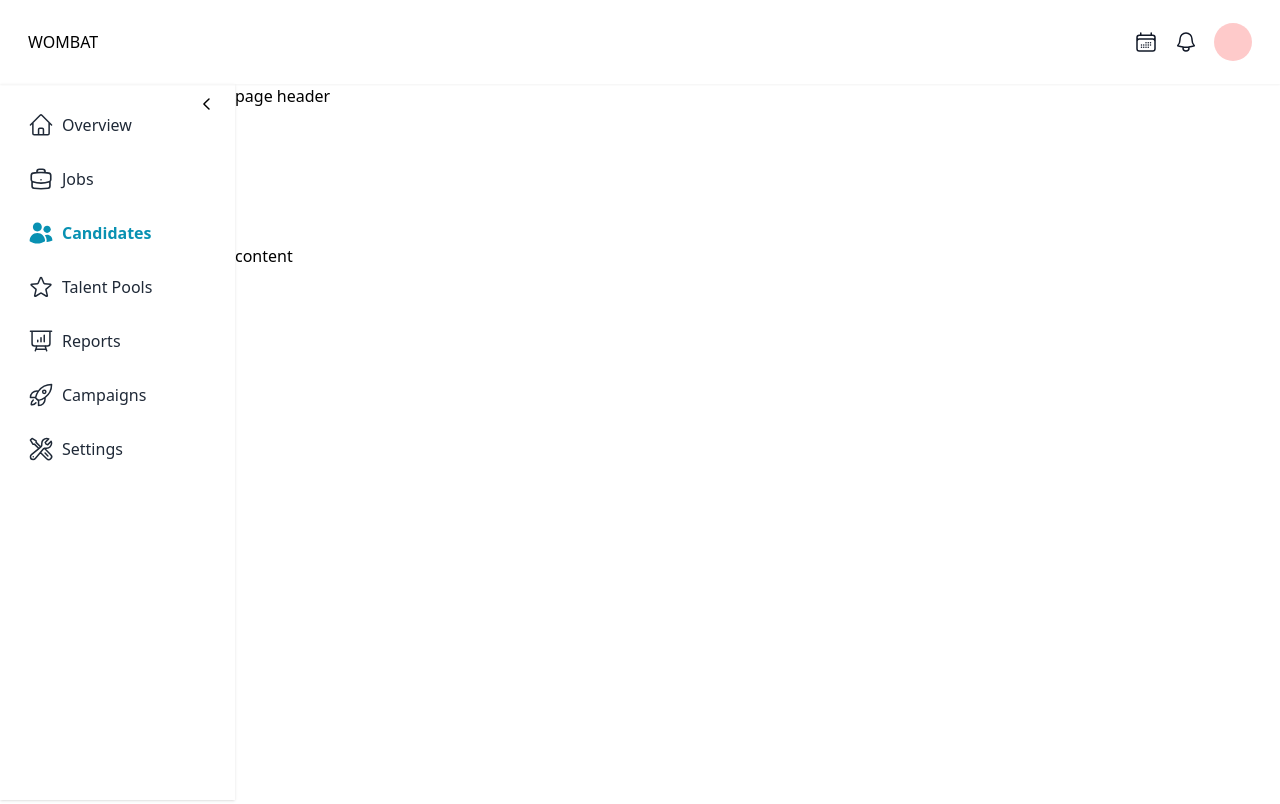
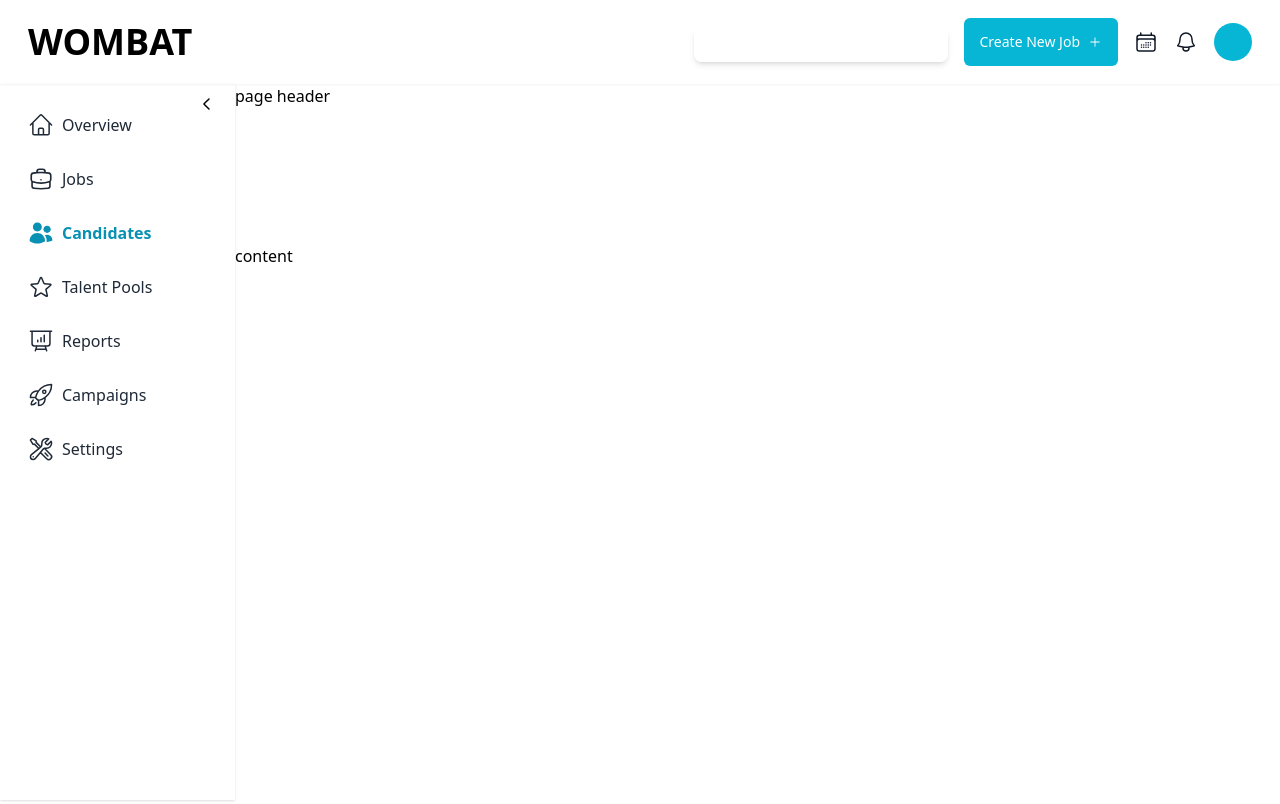
Before and after one commit to gokerlek/wombat, a React (Vite) app: page /candidates in a window 1280 px wide. Built offline with nearby package versions, Linux system fonts and the light colour scheme.

Commit message:
sidebar upgrade

```diff
--- a/src/components/Text.jsx
+++ b/src/components/Text.jsx
@@ -1,21 +1,24 @@
 import { useTranslation } from "react-i18next";
 import ReactMarkdown from "react-markdown";
+import useReplacedText from "../hooks/useReplacedText.jsx";
 
-const Text = ({ children, noTranslate, markdown, className, onClick }) => {
+const Text = ({ children, noTranslate, markdown, className, onClick,searchTerms, changeTerms }) => {
   const { t } = useTranslation();
 
+
   const text = noTranslate ? children : t(children);
+  const replacedText = useReplacedText(text, searchTerms, changeTerms);
 
   if (markdown) {
     return (
       <ReactMarkdown className={className} onClick={onClick}>
-        {text}
+        {replacedText}
       </ReactMarkdown>
     );
   } else {
     return (
       <div className={className} onClick={onClick}>
-        {text}
+        {replacedText}
       </div>
     );
   }
--- a/src/components/buttons/Button.jsx
+++ b/src/components/buttons/Button.jsx
@@ -34,53 +34,10 @@ const Button = ({
   };
 
   const containerClassName = {
-    white: clsx(
-      "flex items-center justify-center bg-white rounded-md p-2 border-card border",
-      " text-primary font-medium cursor-pointer text-center text-sm",
-      "hover:bg-pGray-100 w-fit min-w-[100px]",
-      disabledClassName
-    ),
-
-    "white-border": clsx(
-      "flex items-center justify-center hover:bg-white rounded p-1 border-card border gap-2",
-      " text-white hover:text-pGray-900  cursor-pointer text-center text-sm",
-      " w-fit min-w-[100px]",
-      disabledClassName
-    ),
-
-    "black-border": clsx(
-      "flex items-center justify-center bg-white rounded p-1 border-gray-400 border gap-2",
-      "text-pGray-900  cursor-pointer text-center text-sm",
-      " w-fit min-w-[100px] hover:bg-pGray-100",
-      disabledClassName
-    ),
-
-    black: clsx(
-      "flex items-center justify-center bg-pGray-900 rounded p-2 h-10 gap-2",
-      " text-white font-medium cursor-pointer text-center text-sm",
-      " hover:bg-pGray-700",
-      disabledClassName,
-      {
-        "w-full": !fit,
-        "w-fit": fit,
-      }
-    ),
-
-    red: clsx(
-      "flex items-center justify-start bg-pRed-700  p-2 h-10 gap-2",
-      " text-white font-medium cursor-pointer text-center text-xs",
-      " hover:bg-pRed-400",
-      disabledClassName,
-      {
-        "w-full": !fit,
-        "w-fit": fit,
-      }
-    ),
-
-    "soft red": clsx(
-      "flex items-center justify-center bg-pRed-500  p-2 h-11 gap-2 rounded-lg",
-      " text-white font-medium cursor-pointer text-center text-sm",
-      " hover:bg-pRed-400",
+    cyan: clsx(
+      "flex items-center justify-center bg-cyan-500 rounded-md px-4  gap-2 capitalize",
+      " text-white font-normal cursor-pointer text-center text-sm",
+      " hover:bg-cyan-600",
       disabledClassName,
       {
         "w-full": !fit,
@@ -91,7 +48,7 @@ const Button = ({
 
   return (
     <div
-      style={{ height: height ?? null }}
+      style={{ height: height ?? 40 }}
       className={className ?? containerClassName[purpose]}
       onClick={disabled ? null : onClick}
     >
--- a/src/components/header/index.jsx
+++ b/src/components/header/index.jsx
@@ -1,14 +1,21 @@
 import * as React from "react";
 import Icon from "../Icon.jsx";
+import { Button } from "../index.js";
+import SearchBar from "../search/index.jsx";
 
 const Header = () => {
   return (
     <div className=" h-[84px] bg-white shadow-sm px-7 flex items-center justify-between">
-      <div>WOMBAT</div>
-      <div className="flex items-center gap-4 ">
+      <div className="font-semibold text-4xl">WOMBAT</div>
+
+      <div className="flex flex-row items-center gap-4 ">
+        <SearchBar />
+        <Button purpose="cyan" fit rightIcon="plus" height={48}>
+          create new job
+        </Button>
         <Icon purpose="calendar" />
         <Icon purpose="bell" />
-        <div className="w-[38px] h-[38px] rounded-full bg-red-200"></div>
+        <div className="w-[38px] h-[38px] rounded-full bg-cyan-500"></div>
       </div>
     </div>
   );
--- /dev/null
+++ b/src/components/search/index.jsx
@@ -0,0 +1,87 @@
+import { Fragment, useState } from "react";
+import { Combobox, Transition } from "@headlessui/react";
+import { Icon } from "../index.js";
+
+const people = [
+  { id: 1, name: "Wade Cooper" },
+  { id: 2, name: "Arlene Mccoy" },
+  { id: 3, name: "Devon Webb" },
+  { id: 4, name: "Tom Cook" },
+  { id: 5, name: "Tanya Fox" },
+  { id: 6, name: "Hellen Schmidt" },
+];
+
+export default function SearchBar() {
+  const [selected, setSelected] = useState();
+  const [query, setQuery] = useState("");
+
+  const filteredPeople =
+    query === ""
+      ? people
+      : people.filter((person) =>
+          person.name
+            .toLowerCase()
+            .replace(/\s+/g, "")
+            .includes(query.toLowerCase().replace(/\s+/g, ""))
+        );
+
+  return (
+    <Combobox value={selected} onChange={setSelected}>
+      <div className="relative mt-1">
+        <div className="relative w-full cursor-default overflow-hidden rounded-lg bg-white text-left shadow-md focus:outline-none focus-visible:ring-2 focus-visible:ring-white focus-visible:ring-opacity-75 focus-visible:ring-offset-2 focus-visible:ring-offset-teal-300 sm:text-sm">
+          <Combobox.Input
+            className="w-full border-none py-2 pl-3 pr-10 text-sm leading-5 text-gray-900 focus:ring-0"
+            displayValue={(person) => person.name}
+            onChange={(event) => setQuery(event.target.value)}
+          />
+          <Combobox.Button className="absolute inset-y-0 right-0 flex items-center pr-2"></Combobox.Button>
+        </div>
+        <Transition
+          as={Fragment}
+          leave="transition ease-in duration-100"
+          leaveFrom="opacity-100"
+          leaveTo="opacity-0"
+          afterLeave={() => setQuery("")}
+        >
+          <Combobox.Options className="absolute mt-1 max-h-60 w-full overflow-auto rounded-md bg-white py-1 text-base shadow-lg ring-1 ring-black ring-opacity-5 focus:outline-none sm:text-sm">
+            {filteredPeople.length === 0 && query !== "" ? (
+              <div className="relative cursor-default select-none py-2 px-4 text-gray-700">
+                Nothing found.
+              </div>
+            ) : (
+              filteredPeople.map((person) => (
+                <Combobox.Option
+                  key={person.id}
+                  className={({ active }) =>
+                    `relative cursor-default select-none py-2 pl-10 pr-4 ${
+                      active ? "bg-teal-600 text-white" : "text-gray-900"
+                    }`
+                  }
+                  value={person}
+                >
+                  {({ selected, open }) => (
+                    <>
+                      <span
+                        className={`block truncate ${
+                          selected ? "font-medium" : "font-normal"
+                        }`}
+                      >
+                        {person.name}
+                      </span>
+                      {selected ? (
+                        <Icon
+                          purpose={open ? "up" : "down"}
+                          className="absolute top-5 right-5 transform -translate-y-1/2"
+                        />
+                      ) : null}
+                    </>
+                  )}
+                </Combobox.Option>
+              ))
+            )}
+          </Combobox.Options>
+        </Transition>
+      </div>
+    </Combobox>
+  );
+}
--- a/src/hooks/iconList.jsx
+++ b/src/hooks/iconList.jsx
@@ -28,6 +28,7 @@ import { ReactComponent as SettingsSolid } from "../assets/icons/sidebar/Setting
 
 import { ReactComponent as Bell } from "../assets/icons/header/Bell.svg";
 import { ReactComponent as Calendar } from "../assets/icons/header/Calendar.svg";
+import { ReactComponent as Plus } from "../assets/icons/header/Plus.svg";
 
 const iconList = (purpose, { width, height, color }) => {
   switch (purpose) {
@@ -87,6 +88,8 @@ const iconList = (purpose, { width, height, color }) => {
       return <Bell />;
     case "calendar":
       return <Calendar />;
+    case "plus":
+      return <Plus />;
 
     default:
       return null;
--- /dev/null
+++ b/src/hooks/useReplacedText.jsx
@@ -0,0 +1,21 @@
+import { useState, useEffect } from "react";
+
+function useReplacedText(text, searchItems, changeItems) {
+  const [replacedText, setReplacedText] = useState(text);
+
+  useEffect(() => {
+    if (!text || !searchItems || !changeItems) return;
+
+    let newReplacedText = text;
+    for (let i = 0; i < searchItems.length; i++) {
+      const searchItem = searchItems[i];
+      const changeItem = changeItems[i];
+      newReplacedText = newReplacedText.split(searchItem).join(changeItem);
+    }
+    setReplacedText(newReplacedText);
+  }, [text, searchItems, changeItems]);
+
+  return replacedText;
+}
+
+export default useReplacedText;
```
Also changed, not shown: src/assets/icons/header/Plus.svg (added).
